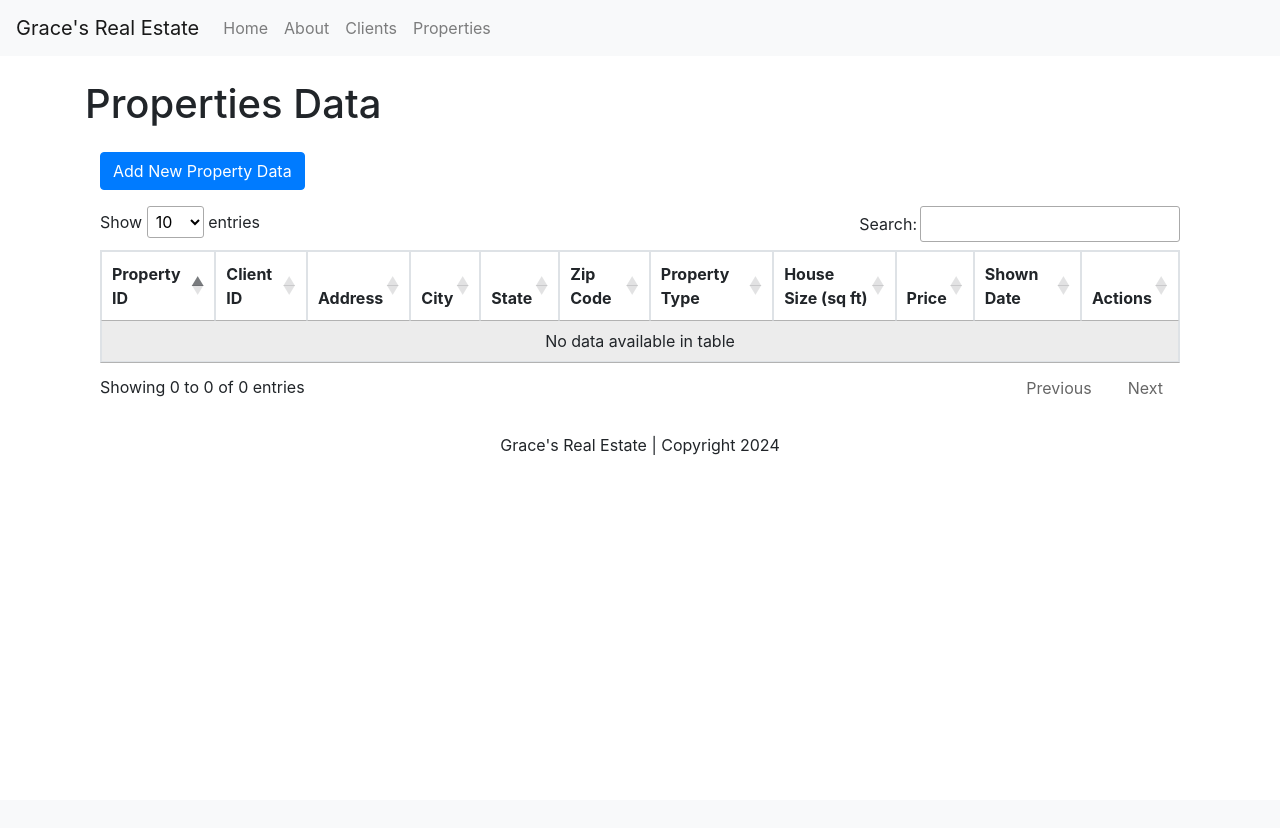
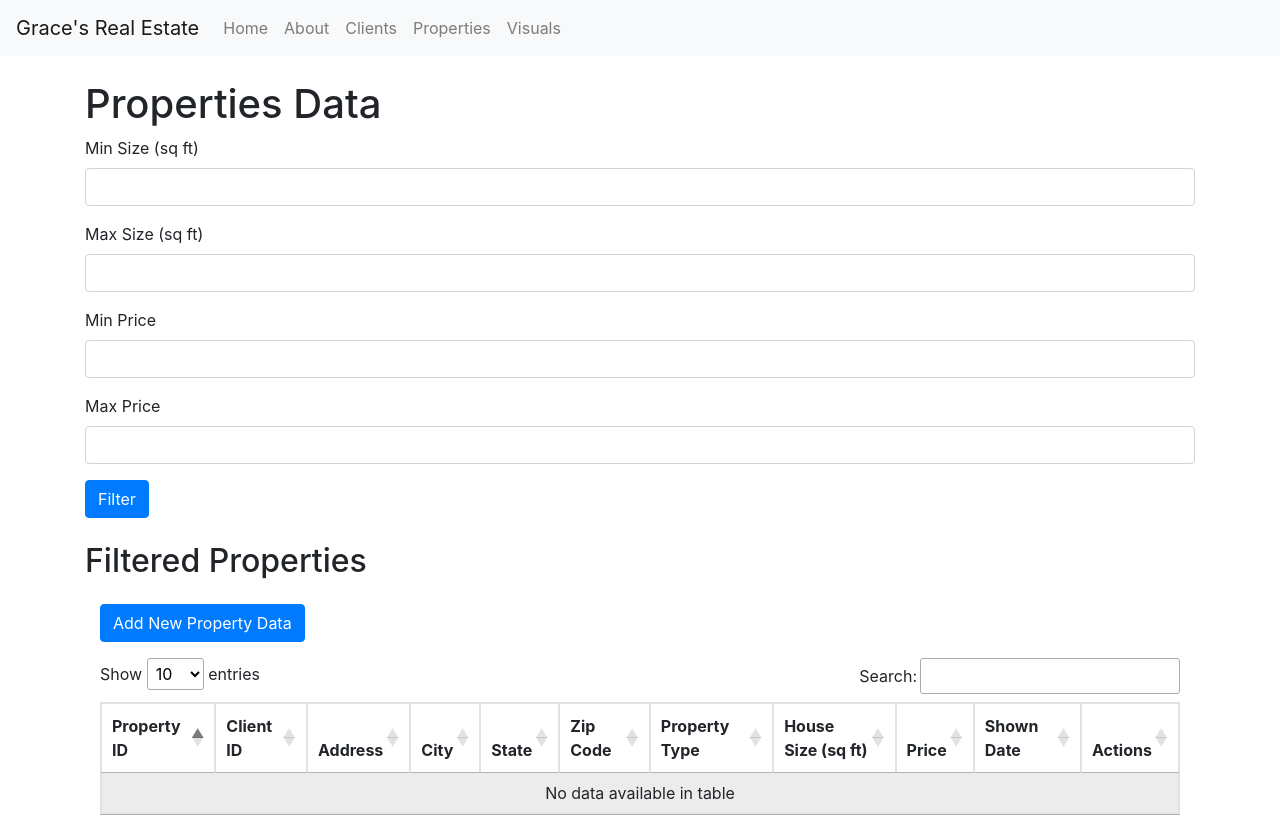
Before and after one commit to gracegphillips/duplication-7-phillips, a Flask app: page /properties in a window 1280 px wide. Shown: the top 828 px of the page. Before the commit the page ends 455 px from the top, so only its background shows below. Run offline with Flask 3, Linux system fonts and the light colour scheme; data that the repository does not hold is empty; some libraries are stand-ins or nearby versions.

Commit message:
Added Function with filters

```diff
--- a/app/routes.py
+++ b/app/routes.py
@@ -16,3 +16,7 @@ def clients():
 @app.route('/properties')
 def properties():
     return render_template('properties.html')
+
+@app.route('/visuals')
+def visuals():
+    return render_template('visuals.html')
--- a/app/templates/base.html
+++ b/app/templates/base.html
@@ -27,6 +27,9 @@
           <li class="nav-item">
                 <a class="nav-link" href="{{ url_for('properties.show_properties') }}">Properties</a>
             </li>
+            <li class="nav-item">
+                <a class="nav-link" href="{{ url_for('visuals') }}">Visuals</a>
+            </li>
         </ul>
     </div>
 </nav>
--- a/app/templates/properties.html
+++ b/app/templates/properties.html
@@ -3,6 +3,37 @@
 
 {% block content %}
     <h1>Properties Data</h1>
+
+<form method="post">
+    <div class="form-group">
+        <label for="min_size">Min Size (sq ft)</label>
+        <input type="number" class="form-control" id="min_size" name="min_size">
+    </div>
+    <div class="form-group">
+        <label for="max_size">Max Size (sq ft)</label>
+        <input type="number" class="form-control" id="max_size" name="max_size">
+    </div>
+    <div class="form-group">
+        <label for="min_price">Min Price</label>
+        <input type="number" class="form-control" id="min_price" name="min_price">
+    </div>
+    <div class="form-group">
+        <label for="max_price">Max Price</label>
+        <input type="number" class="form-control" id="max_price" name="max_price">
+    </div>
+    <button type="submit" class="btn btn-primary">Filter</button>
+</form>
+
+<div class="mt-4">
+    <h2>Filtered Properties</h2>
+    <ul>
+        {% for property in properties %}
+            <li>{{ property.city }} - ${{ property.price }} - {{ property.house_size }} sq ft</li>
+        {% endfor %}
+    </ul>
+</div>
+
+
     <div class="container mt-4">
         <a class="btn btn-primary mb-3" href="{{ url_for('properties.add_property_data') }}">Add New Property Data</a>
         <table id="data-table" class="display table table-striped table-bordered" width="100%">
@@ -43,4 +74,5 @@
             });
         });
     </script>
+
 {% endblock %}
```
Also changed, not shown: app/blueprints/properties.py (+20 -1 lines), app/functions.py (+19 -0 lines), app/templates/visuals.html (added, +7 -0 lines).
